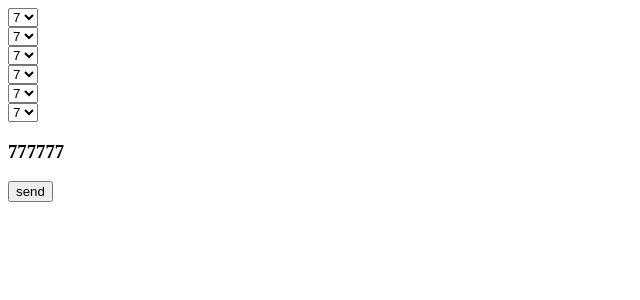
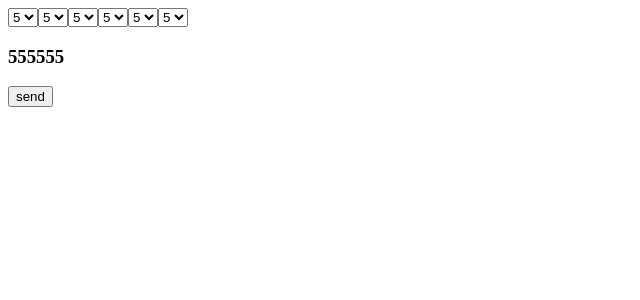
Before and after one commit to kiddten/waterue, a Vue app: page / in a window 1280 px wide. Shown: the top 300 px of the page, without its empty margins (0-640 px from the left). Built offline with nearby package versions, Linux system fonts and the light colour scheme.

Commit message:
feat(select): move to separate component

```diff
--- a/package.json
+++ b/package.json
@@ -9,6 +9,7 @@
   },
   "dependencies": {
     "core-js": "^2.6.5",
+    "mongodb-stitch-browser-sdk": "^4.4.1",
     "vue": "^2.6.10"
   },
   "devDependencies": {
--- a/src/App.vue
+++ b/src/App.vue
@@ -1,8 +1,6 @@
 <template>
   <div id="app">
-    <div v-for="(item, index) in counter" :key="index">
-      <WSelect v-model="counter[index]"/>
-    </div>
+    <WCounter :wvalue="counter"/>
     <h3> {{ counter.join('') }}</h3>
     <button @click="send">send</button>
   </div>
@@ -10,19 +8,24 @@
 
 <script>
 
-import WSelect from "@/components/WSelect.vue";
+import WCounter from "@/components/WCounter.vue";
 
 export default {
   name: 'app',
-  components: {WSelect},
+  components: {WCounter},
   data() {
     return {
-    counter: Array(6).fill(7),
+    counter: Array(6).fill(5),
     }
   },
   methods: {
     send() {
-      alert(this.counter.join(''))
+      const num = Number(this.counter.join(''))
+      const date = new Date().toJSON()
+      alert(date)
+    },
+    oninput(val) {
+      alert(val)
     }
   }
 }
--- /dev/null
+++ b/src/components/WCounter.vue
@@ -0,0 +1,24 @@
+<template>
+    <div class="wcounter">
+        <div v-for="(item, index) in wvalue" :key="index">
+            <WSelect v-model="wvalue[index]"/>
+        </div>
+    </div>
+</template>
+
+<script>
+
+import WSelect from "@/components/WSelect.vue";
+
+export default {
+    name: "WCounter",
+    components: {WSelect},
+    props: ['wvalue'],
+}
+</script>
+
+<style>
+.wcounter {
+    display: flex
+}
+</style>
```
Also changed, not shown: 3 other files (tests, documents, lock files or other folders).
